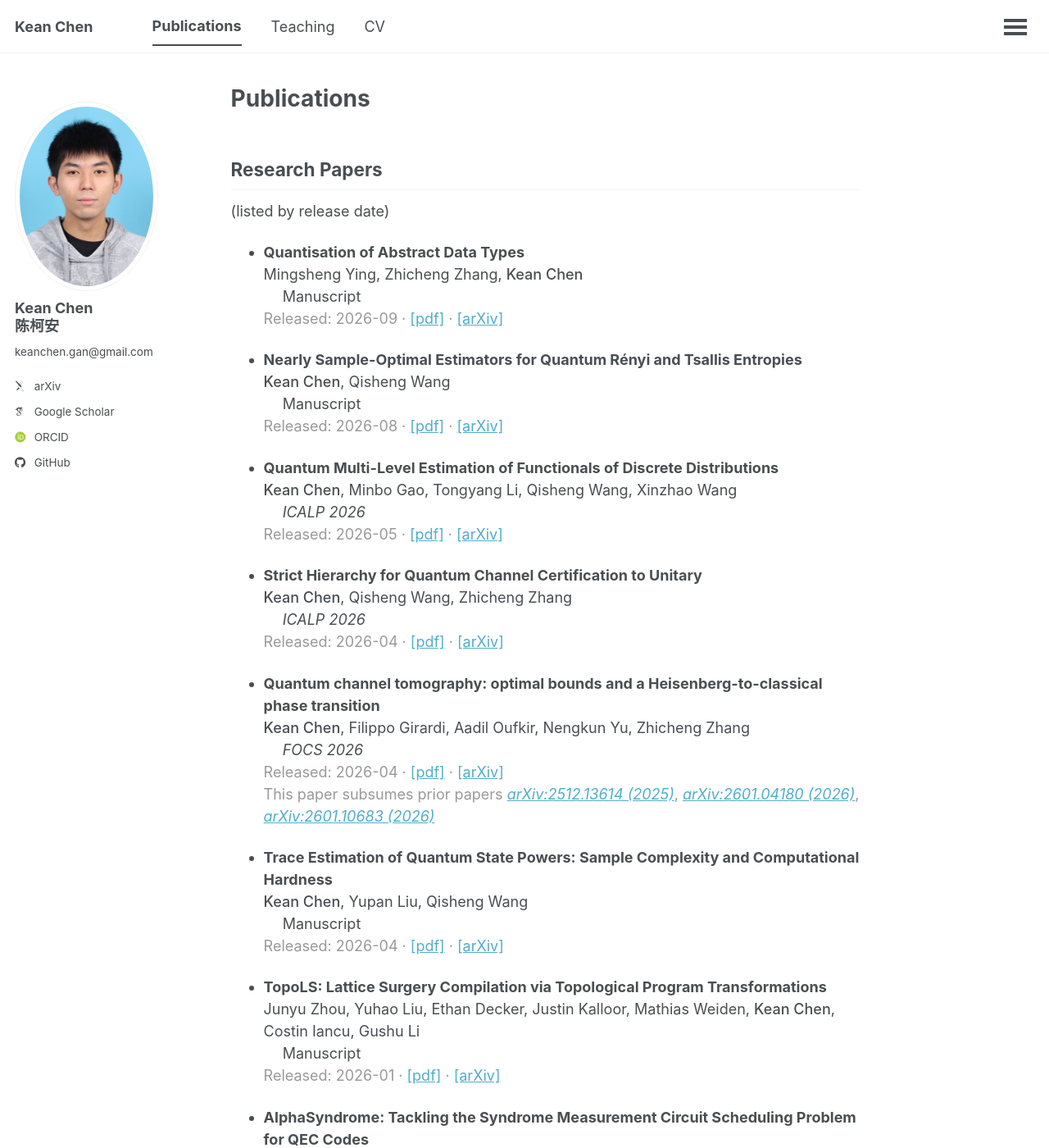
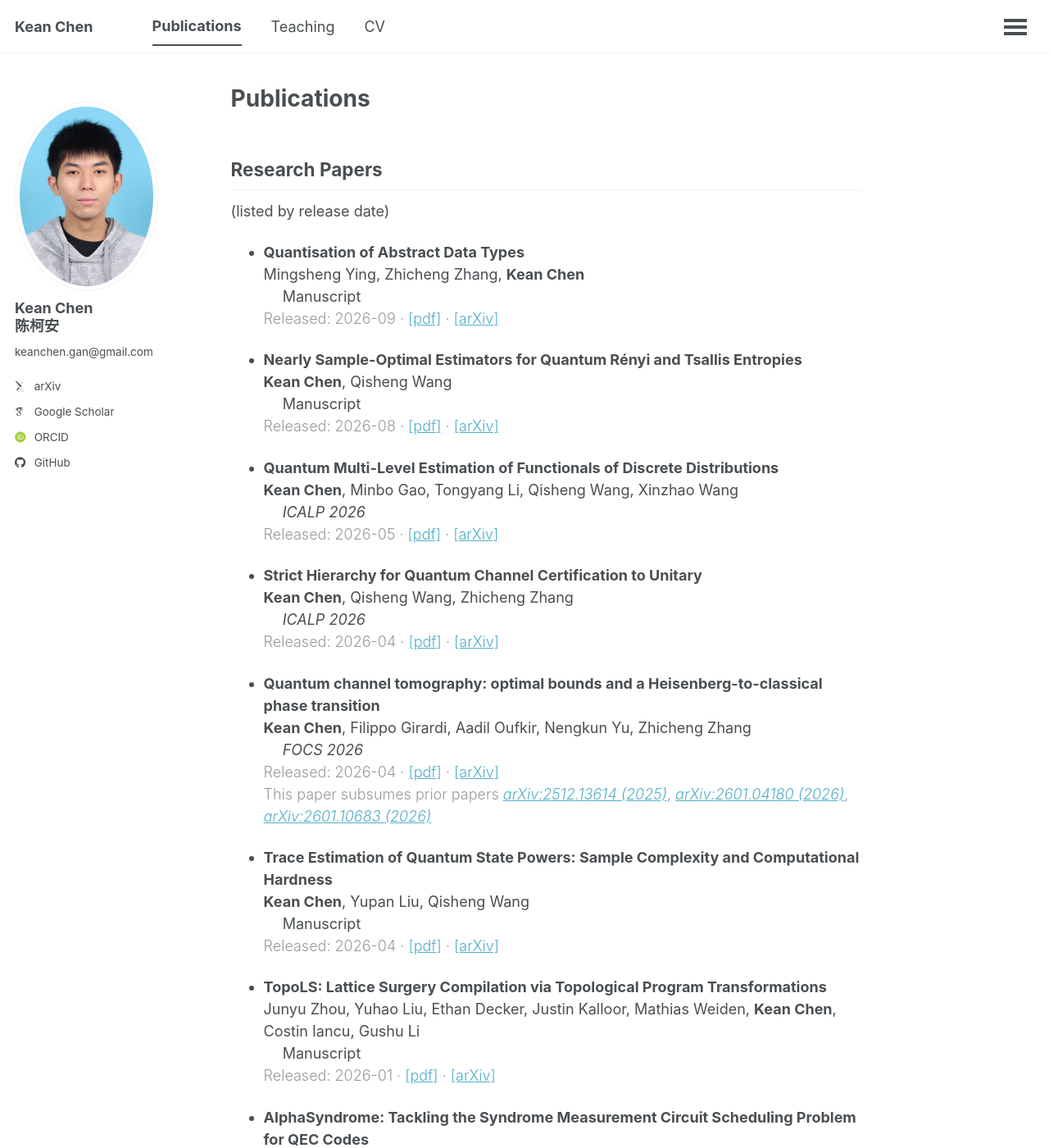
Before and after one commit to cccorn/cccorn.github.io, a Jekyll site: the page built from _pages/publications.md, in a window 1280 px wide and 1400 px high. Shown: the whole window at 82% size. Built offline with Jekyll 4.4.1, drawn with Linux system fonts in a browser that asks for light colours; some web fonts are replaced.

Commit message:
Update publications.md

```diff
--- a/_pages/publications.md
+++ b/_pages/publications.md
@@ -7,13 +7,8 @@ author_profile: true
 
 <style>
 .light-text {
+  font-weight: 300;
   color: #999;
-}
-</style>
-
-<style>
-.me {
-  font-weight: 500;
 }
 </style>
 
@@ -21,135 +16,135 @@ author_profile: true
 (listed by release date)
 
 - **Quantisation of Abstract Data Types**
-Mingsheng Ying, Zhicheng Zhang, <span class="me">Kean Chen</span>
+Mingsheng Ying, Zhicheng Zhang, **Kean Chen**
 &emsp; Manuscript
 <span class="light-text">Released: 2026-09 &middot; [[pdf]](/publications/Quantisation_of_Abstract_Data_Types.pdf) &middot; [[arXiv]](https://arxiv.org/abs/2609.03778)</span>
 
 - **Nearly Sample-Optimal Estimators for Quantum Rényi and Tsallis Entropies**
-<span class="me">Kean Chen</span>, Qisheng Wang
+**Kean Chen**, Qisheng Wang
 &emsp; Manuscript
 <span class="light-text">Released: 2026-08 &middot; [[pdf]](/publications/Nearly_Sample-Optimal_Estimators_for_Quantum_Renyi_and_Tsallis_Entropies.pdf) &middot; [[arXiv]](https://arxiv.org/abs/2608.18070)</span>
 
 - **Quantum Multi-Level Estimation of Functionals of Discrete Distributions**
-<span class="me">Kean Chen</span>, Minbo Gao, Tongyang Li, Qisheng Wang, Xinzhao Wang
+**Kean Chen**, Minbo Gao, Tongyang Li, Qisheng Wang, Xinzhao Wang
 &emsp; *ICALP 2026*
 <span class="light-text">Released: 2026-05 &middot; [[pdf]](/publications/Quantum_Multi-Level_Estimation_of_Functionals_of_Discrete_Distributions.pdf) &middot; [[arXiv]](https://arxiv.org/abs/2605.03685)</span>
 
 - **Strict Hierarchy for Quantum Channel Certification to Unitary**
-<span class="me">Kean Chen</span>, Qisheng Wang, Zhicheng Zhang
+**Kean Chen**, Qisheng Wang, Zhicheng Zhang
 &emsp; *ICALP 2026*
 <span class="light-text">Released: 2026-04 &middot; [[pdf]](/publications/Strict_Hierarchy_for_Quantum_Channel_Certification_to_Unitary.pdf) &middot; [[arXiv]](https://arxiv.org/abs/2604.26900)</span>
 
 - **Quantum channel tomography: optimal bounds and a Heisenberg-to-classical phase transition**
-<span class="me">Kean Chen</span>, Filippo Girardi, Aadil Oufkir, Nengkun Yu, Zhicheng Zhang
+**Kean Chen**, Filippo Girardi, Aadil Oufkir, Nengkun Yu, Zhicheng Zhang
 &emsp; *FOCS 2026*
 <span class="light-text">Released: 2026-04 &middot; [[pdf]](/publications/Quantum_channel_tomography_optimal_bounds_and_a_Heisenberg_to_classical_phase_transition.pdf) &middot; [[arXiv]](https://arxiv.org/abs/2604.17369)</span>
 <span class="light-text">This paper subsumes prior papers [*arXiv:2512.13614 (2025)*](https://arxiv.org/abs/2512.13614), [*arXiv:2601.04180 (2026)*](https://arxiv.org/abs/2601.04180), [*arXiv:2601.10683 (2026)*](https://arxiv.org/abs/2601.10683)</span>
 
 - **Trace Estimation of Quantum State Powers: Sample Complexity and Computational Hardness**
-<span class="me">Kean Chen</span>, Yupan Liu, Qisheng Wang
+**Kean Chen**, Yupan Liu, Qisheng Wang
 &emsp; Manuscript
 <span class="light-text">Released: 2026-04 &middot; [[pdf]](/publications/Trace_Estimation_of_Quantum_State_Powers_Sample_Complexity_and_Computational_Hardness.pdf) &middot; [[arXiv]](https://arxiv.org/abs/2505.09563v2)</span>
 
 - **TopoLS: Lattice Surgery Compilation via Topological Program Transformations**
-Junyu Zhou, Yuhao Liu, Ethan Decker, Justin Kalloor, Mathias Weiden, <span class="me">Kean Chen</span>, Costin Iancu, Gushu Li
+Junyu Zhou, Yuhao Liu, Ethan Decker, Justin Kalloor, Mathias Weiden, **Kean Chen**, Costin Iancu, Gushu Li
 &emsp; Manuscript
 <span class="light-text">Released: 2026-01 &middot; [[pdf]](/publications/TopoLS_Lattice_Surgery_Compilation_via_Topological_Program_Transformations.pdf) &middot; [[arXiv]](https://arxiv.org/abs/2601.23109)</span>
 
 - **AlphaSyndrome: Tackling the Syndrome Measurement Circuit Scheduling Problem for QEC Codes**
-Yuhao Liu, Shuohao Ping, Junyu Zhou, Ethan Decker, Justin Kalloor, Mathias Weiden, <span class="me">Kean Chen</span>, Yunong Shi, Ali Javadi-Abhari, Costin Iancu, Gushu Li
+Yuhao Liu, Shuohao Ping, Junyu Zhou, Ethan Decker, Justin Kalloor, Mathias Weiden, **Kean Chen**, Yunong Shi, Ali Javadi-Abhari, Costin Iancu, Gushu Li
 &emsp; *ASPLOS 2026*
 <span class="light-text">Released: 2026-01 &middot; [[pdf]](/publications/AlphaSyndrome_Tackling_the_Syndrome_Measurement_Circuit_Scheduling_Problem_for_QEC_Codes.pdf) &middot; [[arXiv]](https://arxiv.org/abs/2601.12509)</span>
 
 - **Optimal lower bound for quantum channel tomography in away-from-boundary regime**
-<span class="me">Kean Chen</span>, Zhicheng Zhang, Nengkun Yu
+**Kean Chen**, Zhicheng Zhang, Nengkun Yu
 &emsp; Manuscript
 <span class="light-text">Released: 2026-01 &middot; [[pdf]](/publications/Optimal_lower_bound_for_quantum_channel_tomography_in_away-from-boundary_regime.pdf) &middot; [[arXiv]](https://arxiv.org/abs/2601.10683)</span>
 <span class="light-text">This paper is subsumed into [*arXiv:2604.17369 (2026)*](https://arxiv.org/abs/2604.17369)</span>
 
 - **Quantum channel tomography and estimation by local test**
-<span class="me">Kean Chen</span>, Nengkun Yu, Zhicheng Zhang
+**Kean Chen**, Nengkun Yu, Zhicheng Zhang
 &emsp; Manuscript
 <span class="light-text">Released: 2025-12 &middot; [[pdf]](/publications/Quantum_channel_tomography_and_estimation_by_local_test.pdf) &middot; [[arXiv]](https://arxiv.org/abs/2512.13614)</span>
 <span class="light-text">This paper is subsumed into [*arXiv:2604.17369 (2026)*](https://arxiv.org/abs/2604.17369)</span>
 
 - **A List of Complexity Bounds for Property Testing by Quantum Sample-to-Query Lifting**
-<span class="me">Kean Chen</span>, Qisheng Wang, Zhicheng Zhang
+**Kean Chen**, Qisheng Wang, Zhicheng Zhang
 &emsp; Manuscript
 <span class="light-text">Released: 2025-12 &middot; [[pdf]](/publications/A_List_of_Complexity_Bounds_for_Property_Testing_by_Quantum_Sample-to-Query_Lifting.pdf) &middot; [[arXiv]](https://arxiv.org/abs/2512.01971)</span>
 
 - **Inverse-free quantum state estimation with Heisenberg scaling**
-<span class="me">Kean Chen</span>
+**Kean Chen**
 &emsp; Manuscript
 <span class="light-text">Released: 2025-10 &middot; [[pdf]](/publications/Inverse-free_quantum_state_estimation_with_Heisenberg_scaling.pdf) &middot; [[arXiv]](https://arxiv.org/abs/2510.25750)</span>
 
 - **Approximation does not help in quantum unitary time-reversal**
-<span class="me">Kean Chen</span>, Nengkun Yu, Zhicheng Zhang
+**Kean Chen**, Nengkun Yu, Zhicheng Zhang
 &emsp; *STOC 2026*
 <span class="light-text">Released: 2025-07 &middot; [[pdf]](/publications/Approximation_does_not_help_in_quantum_unitary_time-reversal.pdf) &middot; [[arXiv]](https://arxiv.org/abs/2507.05736)</span>
 
 - **Simultaneous Estimation of Nonlinear Functionals of a Quantum State**
-<span class="me">Kean Chen</span>, Qisheng Wang, Zhan Yu, Zhicheng Zhang
+**Kean Chen**, Qisheng Wang, Zhan Yu, Zhicheng Zhang
 &emsp; *IEEE T-IT, 2026 & AQIS 2025*
 <span class="light-text">Released: 2025-05 &middot; [[pdf]](/publications/Simultaneous_estimation_of_nonlinear_functionals_of_a_quantum_state.pdf) &middot; [[arXiv]](https://arxiv.org/abs/2505.16715)</span>
 
 - **Improved Sample Upper and Lower Bounds for Trace Estimation of Quantum State Powers**
-<span class="me">Kean Chen</span>, Qisheng Wang
+**Kean Chen**, Qisheng Wang
 &emsp; *COLT 2025*
 <span class="light-text">Released: 2025-05 &middot; [[pdf]](/publications/Improved_Sample_Upper_and_Lower_Bounds_for_Trace_Estimation_of_Quantum_State_Powers.pdf) &middot; [[arXiv]](https://arxiv.org/abs/2505.09563v1)</span>
 
 - **Verifying Fault-Tolerance of Quantum Error Correction Codes**
-<span class="me">Kean Chen</span>, Yuhao Liu, Wang Fang, Jennifer Paykin, Xin-Chuan Wu, Albert Schmitz, Steve Zdancewic, Gushu Li
+**Kean Chen**, Yuhao Liu, Wang Fang, Jennifer Paykin, Xin-Chuan Wu, Albert Schmitz, Steve Zdancewic, Gushu Li
 &emsp; *CAV 2025*
 <span class="light-text">Released: 2025-01 &middot; [[pdf]](/publications/Verifying_Fault-Tolerance_of_Quantum_Error_Correction_Codes.pdf) &middot; [[arXiv]](https://arxiv.org/abs/2501.14380)</span>
 
 - **Local Test for Unitarily Invariant Properties of Bipartite Quantum States**
-<span class="me">Kean Chen</span>, Qisheng Wang, Zhicheng Zhang
+**Kean Chen**, Qisheng Wang, Zhicheng Zhang
 &emsp; *IEEE T-IT, 2026*
 <span class="light-text">Released: 2024-04 &middot; [[pdf]](/publications/Local_Test_for_Unitarily_Invariant_Properties_of_Bipartite_Quantum_States.pdf) &middot; [[arXiv]](https://arxiv.org/abs/2404.04599)</span>
 
 - **Spatio-Temporal Point Process for Multiple Object Tracking**
-Tao Wang, <span class="me">Kean Chen</span>, Weiyao Lin, John See, Zenghui Zhang, Qian Xu, Xia Jia
+Tao Wang, **Kean Chen**, Weiyao Lin, John See, Zenghui Zhang, Qian Xu, Xia Jia
 &emsp; *IEEE TNNLS, 2023*
 <span class="light-text">Released: 2023-02 &middot; [[pdf]](/publications/Spatio-Temporal_Point_Process_for_Multiple_Object_Tracking.pdf) &middot; [[arXiv]](https://arxiv.org/abs/2302.02444)</span>
 
 - **Unitarity Estimation for Quantum Channels**
-<span class="me">Kean Chen</span>, Qisheng Wang, Peixun Long, Mingsheng Ying
+**Kean Chen**, Qisheng Wang, Peixun Long, Mingsheng Ying
 &emsp; *IEEE T-IT, 2023*
 <span class="light-text">Released: 2022-12 &middot; [[pdf]](/publications/Unitarity_estimation_for_quantum_channels.pdf) &middot; [[arXiv]](https://arxiv.org/abs/2212.09319)</span>
 
 - **VeriQBench: A Benchmark for Multiple Types of Quantum Circuits**
-<span class="me">Kean Chen</span>, Wang Fang, Ji Guan, Xin Hong, Mingyu Huang, Junyi Liu, Qisheng Wang, Mingsheng Ying
+**Kean Chen**, Wang Fang, Ji Guan, Xin Hong, Mingyu Huang, Junyi Liu, Qisheng Wang, Mingsheng Ying
 &emsp; Manuscript
 <span class="light-text">Released: 2022-06 &middot; [[pdf]](/publications/VeriQBench_A_Benchmark_for_Multiple_Types_of_Quantum_Circuits.pdf) &middot; [[arXiv]](https://arxiv.org/abs/2206.10880)</span>
 
 - **Automatic Test Pattern Generation for Robust Quantum Circuit Testing**
-<span class="me">Kean Chen</span>, Mingsheng Ying
+**Kean Chen**, Mingsheng Ying
 &emsp; *ACM TODAES, 2024*
 <span class="light-text">Released: 2022-02 &middot; [[pdf]](/publications/Automatic_Test_Pattern_Generation_for_Robust_Quantum_Circuit_Testing.pdf), &middot; [[arXiv]](https://arxiv.org/abs/2202.10697)</span>
 
 - **End-to-End Video Instance Segmentation via Spatial-Temporal Graph Neural Networks**
-Tao Wang, Ning Xu, <span class="me">Kean Chen</span>, Weiyao Lin
+Tao Wang, Ning Xu, **Kean Chen**, Weiyao Lin
 &emsp; *ICCV 2021*
 <span class="light-text">Released: 2021-10 &middot; [[pdf]](/publications/End-to-End_Video_Instance_Segmentation_via_Spatial-Temporal_Graph_Neural_Networks.pdf) &middot; [[arXiv]](https://arxiv.org/abs/2203.03145)</span>
 
 - **Quantum Algorithm for Fidelity Estimation**
-Qisheng Wang, Zhicheng Zhang, <span class="me">Kean Chen</span>, Ji Guan, Wang Fang, Junyi Liu, Mingsheng&nbsp;Ying
+Qisheng Wang, Zhicheng Zhang, **Kean Chen**, Ji Guan, Wang Fang, Junyi Liu, Mingsheng&nbsp;Ying
 &emsp; *IEEE T-IT, 2023*
 <span class="light-text">Released: 2021-03 &middot; [[pdf]](/publications/Quantum_Algorithm_for_Fidelity_Estimation.pdf) &middot; [[arXiv]](https://arxiv.org/abs/2103.09076)</span>
 
 - **AP-Loss for Accurate One-Stage Object Detection**
-<span class="me">Kean Chen</span>, Weiyao Lin, Jianguo Li, John See, Ji Wang, Junni Zou
+**Kean Chen**, Weiyao Lin, Jianguo Li, John See, Ji Wang, Junni Zou
 &emsp; *IEEE T-PAMI, 2021*
 <span class="light-text">Released: 2020-08 &middot; [[pdf]](/publications/AP-Loss_for_Accurate_One_Stage_Object_Detection.pdf) &middot; [[arXiv]](https://arxiv.org/abs/2008.07294)</span>
 
 - **PIoU Loss: Towards Accurate Oriented Object Detection in Complex Environments**
-Zhiming Chen, <span class="me">Kean Chen</span>, Weiyao Lin, John See, Hui Yu, Yan Ke, Cong Yang
+Zhiming Chen, **Kean Chen**, Weiyao Lin, John See, Hui Yu, Yan Ke, Cong Yang
 &emsp; *ECCV 2020*
 <span class="light-text">Released: 2020-07 &middot; [[pdf]](/publications/PIoU_Loss_Towards_Accurate_Oriented_Object_Detection_in_Complex_Environments.pdf) &middot; [[arXiv]](https://arxiv.org/abs/2007.09584)</span>
 
 - **Towards Accurate One-Stage Object Detection with AP-Loss**
-<span class="me">Kean Chen</span>, Jianguo Li, Weiyao Lin, John See, Ji Wang, Lingyu Duan, Zhibo Chen, Changwei He, Junni Zou
+**Kean Chen**, Jianguo Li, Weiyao Lin, John See, Ji Wang, Lingyu Duan, Zhibo Chen, Changwei He, Junni Zou
 &emsp; *CVPR 2019*
 <span class="light-text">Released: 2019-04 &middot; [[pdf]](/publications/Towards_Accurate_One-Stage_Object_Detection_with_AP-Loss.pdf), [[arXiv]](https://arxiv.org/abs/1904.06373)</span>
 
```
